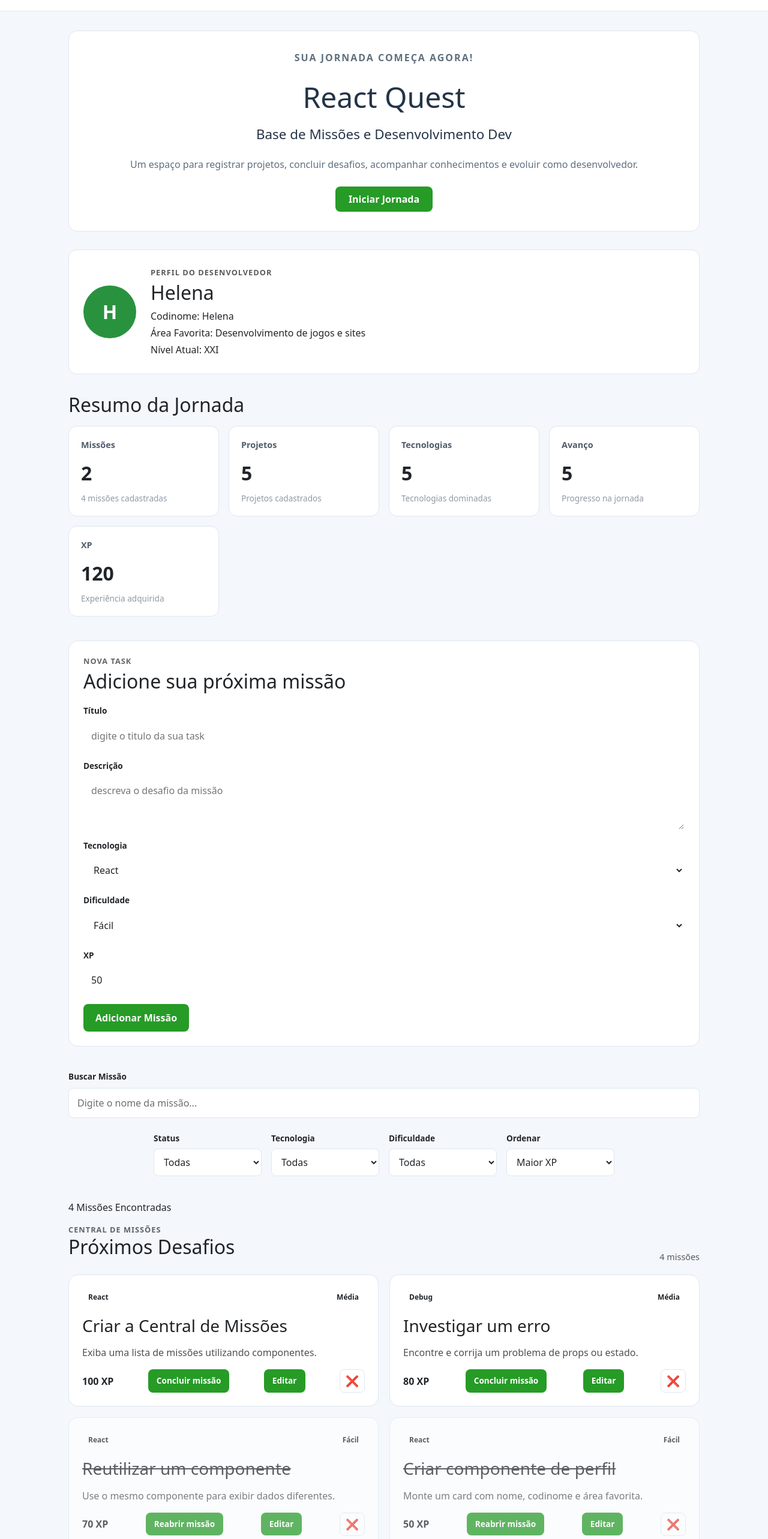
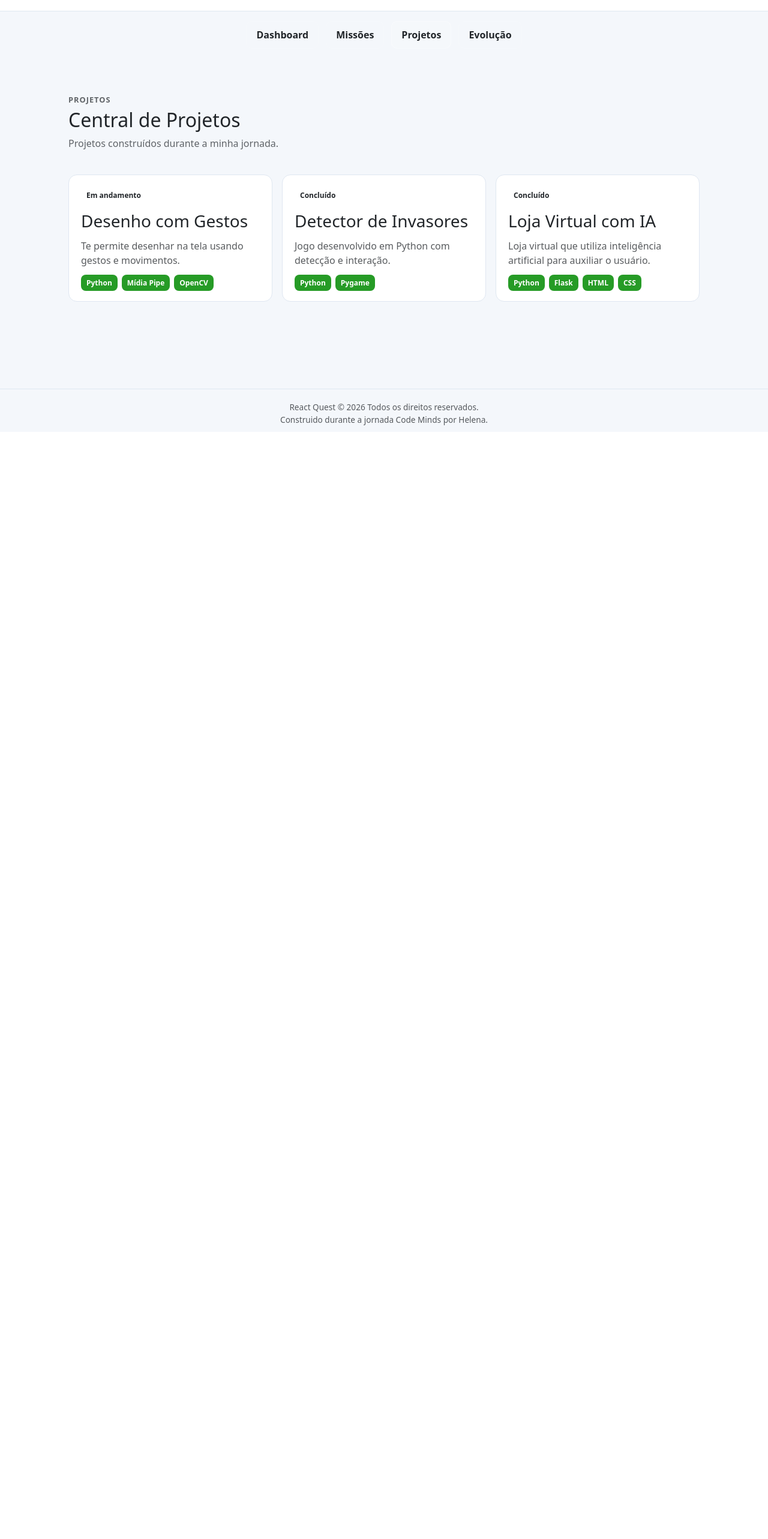
Before and after one commit to Unilelegroot/React-Quest, a React (Vite) app: page /project in a window 1280 px wide. Shown: the part 80-2646 px from the top of the page at 60% size. After the commit the page ends 800 px from the top, so only its background shows below. Built offline with nearby package versions, Linux system fonts and the light colour scheme.

Commit message:
feat: separar conteudo em paginas com React Router

```diff
--- a/package.json
+++ b/package.json
@@ -12,7 +12,8 @@
   "dependencies": {
     "bootstrap": "^5.3.8",
     "react": "^19.2.8",
-    "react-dom": "^19.2.8"
+    "react-dom": "^19.2.8",
+    "react-router": "^8.5.0"
   },
   "devDependencies": {
     "@eslint/js": "^10.0.1",
--- a/src/App.jsx
+++ b/src/App.jsx
@@ -1,15 +1,15 @@
 import { useState } from "react"
+import { Routes, Route } from "react-router"
 import "./app.css"
+
+import DashboardPage from "./pages/DashboardPage";
+import MissionPage from "./pages/MissionPage";
+import ProjectPage from "./pages/ProjectPage";
+import EvolutionPage from "./pages/EvolutionPage";
+
 import Header from "./components/Header"
-import Welcome from "./components/Welcome"
 import Footer from "./components/Footer"
-import ProfileCard from "./components/ProfileCard"
-import SummaryCard from "./components/SummaryCard"
-import MissionCard from "./components/MissionCard"
-import MissionForm from "./components/MissionForm"
-import MissionSearch from "./components/MissionSearch"
-import MissionFilter from "./components/MissionFilter"
-import ProjectCard from "./components/ProjectCard"
+import Navigation from "./components/Navigation"
 
 
 
@@ -197,123 +197,57 @@ function App() {
     }
   ]
 
-  onclick = () => {
-    setSortedMission()
-  }
-
   return (
     <main className="app">
       <Header />
+      <Navigation />
+
       <div className="dashboard">
-        <Welcome />
-        <ProfileCard
-          name="Helena"
-          codiname="Helena"
-          favoriteArea="Desenvolvimento de jogos e sites"
-          level="XXI" />
-
-        <section className="summary-section" >
-          <h2>Resumo da Jornada</h2>
-          <div className="summary-grid">
-            {summaryData.map((item) => (
-              <SummaryCard
-                key={item.id}
-                title={item.title}
-                value={item.value}
-                description={item.description} />
-            ))}
-          </div>
-        </section>
-
-        <MissionForm
-          onAddMission={addMission}
-          editingMission={editingMission}
-          onUpdateMission={updateMission}
-        />
-
-        <section className="missions-section">
-          <MissionSearch
-            searchTerm={searchTerm}
-            onSearchChange={setSearchTerm}
-          />
-          <MissionFilter
-            statusFilter={statusFilter}
-            onStatusChange={setStatusFilter}
-            technologyFilter={technologyFilter}
-            onTechnologyChange={setTechnologyFilter}
-            difficultyFilter={difficultyFilter}
-            onDifficultyChange={setDifficultyFilter}
-            sortOrder={sortOrder}
-            onSortOrderChange={setSortOrder}
+        <Routes>
+          <Route
+            path="/"
+            element={<DashboardPage summaryData={summaryData} />}
           />
 
-          <p className="mission-results">
-            {filteredMissions.length}
-            {""}
-            {filteredMissions.length === 1 ? " Missão Encontrada" : " Missões Encontradas"}
-          </p>
+          <Route
+            path="/mission"
+            element={
+              <MissionPage
+                missions={missions}
+                filteredMissions={filteredMissions}
+                sortedMissions={sortedMissions}
+                editingMission={editingMission}
+                searchTerm={searchTerm}
+                statusFilter={statusFilter}
+                technologyFilter={technologyFilter}
+                difficultyFilter={difficultyFilter}
+                sortOrder={sortOrder}
+                onAddMission={addMission}
+                onUpdateMission={updateMission}
+                onSearchChange={setSearchTerm}
+                onStatusChange={setStatusFilter}
+                onTechnologyChange={setTechnologyFilter}
+                onDifficultyChange={setDifficultyFilter}
+                onSortOrderChange={setSortOrder}
+                onToggleMission={toogleMission}
+                onDeleteMission={deleteMission}
+                onEditMission={setEditingMission}
+              />
+            }
+          />
 
-          <div className="section-heading">
-            <div>
-              <p className="section-heading_tag">Central de Missões</p>
-              <h2>Próximos Desafios</h2>
-            </div>
-            <span>{missions.length} missões</span>
-          </div>
+          <Route
+            path="/project"
+            element={<ProjectPage projects={initialProjects} />}
+          />
 
-          <div className="missions-grid">
-            {sortedMissions.length === 0
-              ? (<div className="empty-state">
-                <h3>Nenhuma missão encontrada</h3>
+          <Route
+            path="/evolution"
+            element={<EvolutionPage />}
+          />
+        </Routes>
+      </div>
 
-                <label>
-                  Tente alterar sua busca ou
-                  seus filtros.
-                </label>
-              </div>)
-              :
-
-              (sortedMissions.map((mission) => (
-                <MissionCard
-                  key={mission.id}
-                  title={mission.title}
-                  description={mission.description}
-                  technology={mission.technology}
-                  difficulty={mission.difficulty}
-                  xp={mission.xp}
-                  completed={mission.completed}
-                  onToggle={() => toogleMission(mission.id)}
-                  onDelete={() => deleteMission(mission.id)}
-                  onEdit={() => setEditingMission(mission)}
-                />
-              )))}
-          </div>
-        </section>
-
-        <section className="projects-section">
-          <div className="project-section_header">
-            <div>
-              <span className="section-heading_tag">Projetos</span>
-              <h2>Central de Projetos</h2>
-              <p>Projetos construídos durante a minha jornada.</p>
-            </div>
-            <div className="projects-grid">
-              {
-                initialProjects.map((project) => (
-                  <ProjectCard
-                    key={project.id}
-                    title={project.title}
-                    description={project.description}
-                    technologies={project.technologies}
-                    status={project.status}
-                  />
-                ))
-              }
-            </div>
-          </div>
-        </section>
-
-      </div>
       <Footer />
     </main>
   )
--- /dev/null
+++ b/src/components/Navigation.jsx
@@ -0,0 +1,27 @@
+import { NavLink } from "react-router"
+import "./navigation.css"
+
+function Navigation() {
+
+    return (
+        <nav className="navigation">
+            <NavLink to="/">
+                Dashboard
+            </NavLink>
+
+            <NavLink to="/mission">
+                Missões
+            </NavLink>
+
+            <NavLink to="/project">
+                Projetos
+            </NavLink>
+
+            <NavLink to="/evolution">
+                Evolução
+            </NavLink>
+        </nav>
+    );
+}
+
+export default Navigation
--- /dev/null
+++ b/src/components/navigation.css
@@ -0,0 +1,43 @@
+.navigation {
+  display: flex;
+  justify-content: center;
+  flex-wrap: wrap;
+  gap: 12px;
+
+  width: 100%;
+  max-width: 1100px;
+
+  margin: 16px auto 0;
+}
+
+.navigation a {
+  padding: 10px 16px;
+
+  border: 1px solid
+    rgba(255, 255, 255, 0.12);
+
+  border-radius: 10px;
+
+  color: inherit;
+  text-decoration: none;
+  font-weight: 600;
+
+  transition:
+    background 0.2s ease,
+    transform 0.2s ease;
+}
+
+.navigation a:hover {
+  background:
+    rgba(255, 255, 255, 0.08);
+
+  transform: translateY(-1px);
+}
+
+.navigation a.active {
+  background:
+    rgba(255, 255, 255, 0.16);
+
+  border-color:
+    rgba(255, 255, 255, 0.3);
+}
--- a/src/main.jsx
+++ b/src/main.jsx
@@ -1,11 +1,14 @@
 import { StrictMode } from 'react'
 import { createRoot } from 'react-dom/client'
+import { BrowserRouter } from 'react-router'
 import './index.css'
 import App from './App.jsx'
 import 'bootstrap/dist/css/bootstrap.min.css';
 
 createRoot(document.getElementById('root')).render(
   <StrictMode>
+    <BrowserRouter>
     <App />
+    </BrowserRouter>
   </StrictMode>,
 )
--- /dev/null
+++ b/src/pages/DashboardPage.jsx
@@ -0,0 +1,32 @@
+import Welcome from "../components/Welcome"
+import ProfileCard from "../components/ProfileCard"
+import SummaryCard from "../components/SummaryCard"
+
+function DashboardPage({ summaryData }) {
+    return (
+        <>
+            <Welcome />
+            <ProfileCard
+                name="Helena"
+                codiname="Helena"
+                favoriteArea="Desenvolvimento de jogos e sites"
+                level="XXI"
+            />
+            <section className="summary-section">
+                <h2>Resumo da Jornada</h2>
+                <div className="summary-grid">
+                    {summaryData.map((item) => (
+                        <SummaryCard
+                            key={item.id}
+                            title={item.title}
+                            value={item.value}
+                            description={item.description}
+                        />
+                    ))}
+                </div>
+            </section>
+        </>
+    )
+}
+
+export default DashboardPage
--- /dev/null
+++ b/src/pages/EvolutionPage.jsx
@@ -0,0 +1,10 @@
+function EvolutionPage(){
+    return(
+        <section>
+            <h1>Evolution</h1>
+            <p>Welcome to your evolution page</p>
+        </section>
+    )
+}
+
+export default EvolutionPage
--- /dev/null
+++ b/src/pages/MissionPage.jsx
@@ -0,0 +1,94 @@
+import MissionForm from "../components/MissionForm"
+import MissionSearch from "../components/MissionSearch"
+import MissionFilter from "../components/MissionFilter"
+import MissionCard from "../components/MissionCard"
+
+function MissionPage({
+    missions,
+    filteredMissions,
+    sortedMissions,
+    editingMission,
+    searchTerm,
+    statusFilter,
+    technologyFilter,
+    difficultyFilter,
+    sortOrder,
+    onAddMission,
+    onUpdateMission,
+    onSearchChange,
+    onStatusChange,
+    onTechnologyChange,
+    onDifficultyChange,
+    onSortOrderChange,
+    onToggleMission,
+    onDeleteMission,
+    onEditMission,
+}) {
+    return (
+        <>
+            <MissionForm
+                onAddMission={onAddMission}
+                editingMission={editingMission}
+                onUpdateMission={onUpdateMission}
+            />
+
+            <section className="missions-section">
+                <MissionSearch
+                    searchTerm={searchTerm}
+                    onSearchChange={onSearchChange}
+                />
+                <MissionFilter
+                    statusFilter={statusFilter}
+                    onStatusChange={onStatusChange}
+                    technologyFilter={technologyFilter}
+                    onTechnologyChange={onTechnologyChange}
+                    difficultyFilter={difficultyFilter}
+                    onDifficultyChange={onDifficultyChange}
+                    sortOrder={sortOrder}
+                    onSortOrderChange={onSortOrderChange}
+                />
+
+                <p className="missions-results">
+                    {filteredMissions.length}
+                    {filteredMissions.length === 1 ? " Missão Encontrada" : " Missões Encontradas"}
+                </p>
+
+                <div className="section-heading">
+                    <div>
+                        <p className="section-heading_tag">Central de Missões</p>
+                        <h2>Próximos Desafios</h2>
+                    </div>
+                    <span>{missions.length} missões</span>
+                </div>
+
+                <div className="missions-grid">
+                    {sortedMissions.length === 0 ? (
+                        <div className="empty-state">
+                            <h3>Nenhuma missão encontrada</h3>
+                            <label>
+                                Tente alterar sua busca ou seus filtros.
+                            </label>
+                        </div>
+                    ) : (
+                        sortedMissions.map((mission) => (
+                            <MissionCard
+                                key={mission.id}
+                                title={mission.title}
+                                description={mission.description}
+                                technology={mission.technology}
+                                difficulty={mission.difficulty}
+                                xp={mission.xp}
+                                completed={mission.completed}
+                                onToggle={() => onToggleMission(mission.id)}
+                                onDelete={() => onDeleteMission(mission.id)}
+                                onEdit={() => onEditMission(mission)}
+                            />
+                        ))
+                    )}
+                </div>
+            </section>
+        </>
+    )
+}
+
+export default MissionPage
--- /dev/null
+++ b/src/pages/ProjectPage.jsx
@@ -0,0 +1,28 @@
+import ProjectCard from "../components/ProjectCard"
+
+function ProjectPage({ projects }) {
+    return (
+        <section className="projects-section">
+            <div className="projects-section_header">
+                <div>
+                    <span className="section-heading_tag">Projetos</span>
+                    <h2>Central de Projetos</h2>
+                    <p>Projetos construídos durante a minha jornada.</p>
+                </div>
+            </div>
+            <div className="projects-grid">
+                {projects.map((project) => (
+                    <ProjectCard
+                        key={project.id}
+                        title={project.title}
+                        description={project.description}
+                        technologies={project.technologies}
+                        status={project.status}
+                    />
+                ))}
+            </div>
+        </section>
+    )
+}
+
+export default ProjectPage
```
Also changed, not shown: 1 other file (tests, documents, lock files or other folders).
